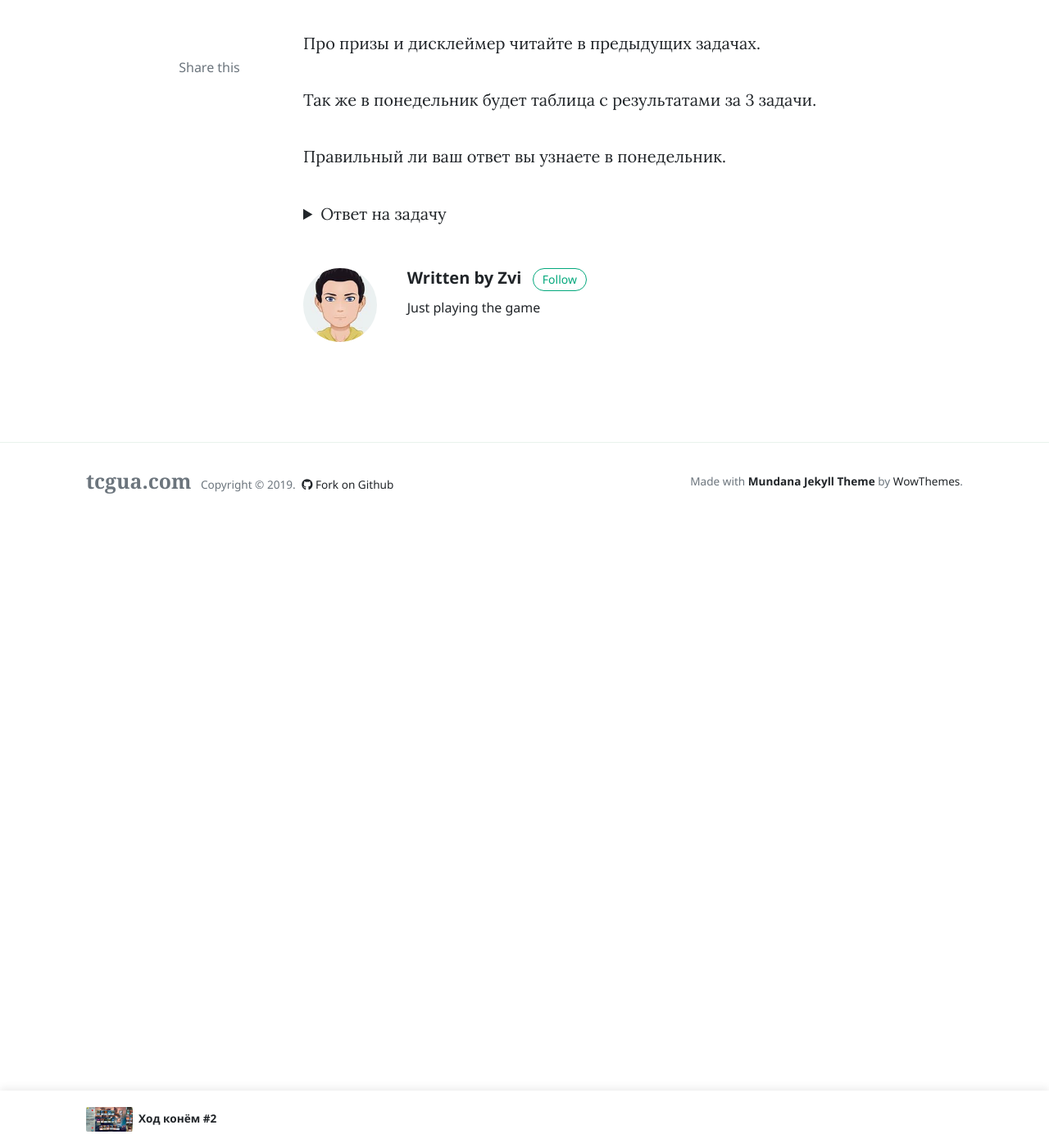
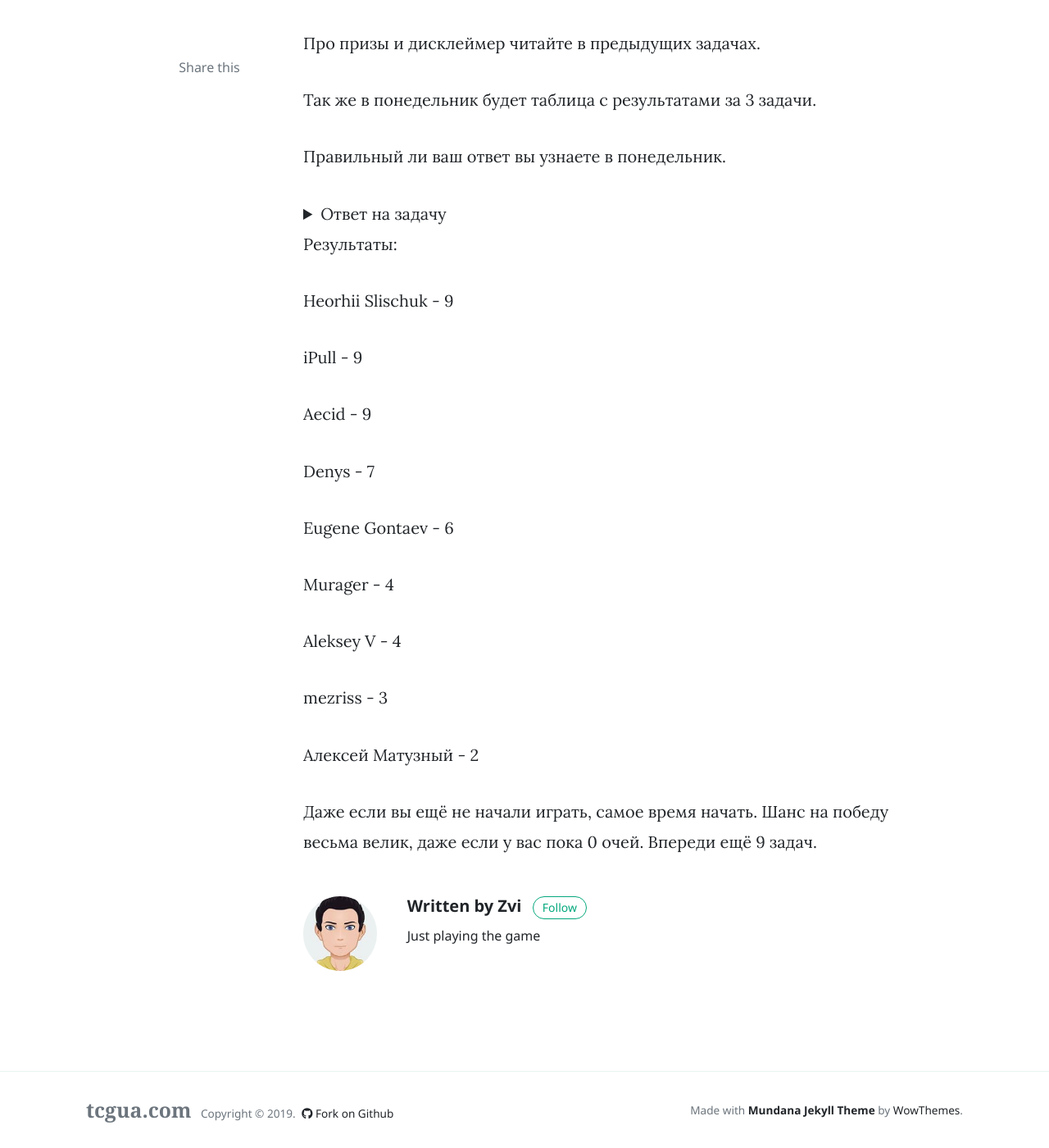
Before and after one commit to tcgua/tcgua.github.io, a Jekyll site: the page built from _posts/2019-09-27-hod-konem-3.md, in a window 1280 px wide and 1400 px high, scrolled down 1373 px. Shown: the whole window at 82% size. Built offline with Jekyll 4.4.1, drawn with Linux system fonts in a browser that asks for light colours; nearby versions of some CDN libraries; comment, search, counter and statistics services are not loaded; some of the changed lines change nothing that is shown; some of the changed text lies outside the part shown.

Commit message:
ответ

```diff
--- a/_posts/2019-09-27-hod-konem-3.md
+++ b/_posts/2019-09-27-hod-konem-3.md
@@ -27,5 +27,45 @@
 
 <details>
   <summary>Ответ на задачу</summary>
-  Самый умный что ли? :)
+  Итак, правильный ответ.
+
+  <p>1. Ставим на стол spawning bed. </p>
+  <p>2. Сакаем Ghost Quarter, целя вражеский чазм.</p>
+  <p>3. Оппонент естественно хочет найти зеленую, поворачивает две земли. Плата за арбитра - это специальное действие, оно не использут стек, но игроку нужен приоритет для его использования, так что они не могут оплатить во время разрешения абилити gq, только до этого.</p>
+  <p>3.1 Абили резолвится только после того, когда оба оппонента передали приоритетan без принятия каких либо действий. Ваш оппонент предпринял действие, которое хотя и не использует стек, но действием является, поэтому вы вновь получите приоритет до разрешения способности ghost quarter.</p>
+  <p>4. Вы блинкате за ww1 арбитра, и оппонент снова должен заплатить две маны. Новый арбитр это новый обьект, чья стоимость за поиск оплачена небыла, оппоненту надо снова оплачивать.</p>
+  <p>5. Оппонент уже не может заплатить две. и остается с одной синей, которой не хватает на контрспелл. </p>
+  <p>6. Играем пас в его кричу и бежим дисплейсером в атаку.</p>
+
+  <p>Вариант два.</p>
+  <p>3. Оппонент не платит за GQ, и просто оставляет ману на контреспелл.</p>
+  <p>4. Играем пас в кричу, оппонент контрит, иначе просто атака.</p>
+  <p>5. Играем прокачку на арбитра(или блинкаем его кричу), бежим двумя кричами в атаку - дисплейсер пробегает.</p>
+
+  <p>Итак что тут важно знать играя против модерновых таксов. Оппонент всегда может билнкнуть арбитра, это тех колоды.
+  Абилити арбитра можно оплачивать только когда у вас есть приоритет. Частая ошибка, это например сак фечки и передача приоритета. Оппонент тоже передаст приоритет и у вас уже не будет времени заплатить, фечка сфиззлится. Платите всегда заранее.</p>
+
+
 </details>
+
+Результаты:
+
+Heorhii Slischuk - 9
+
+iPull - 9
+
+Aecid - 9
+
+Denys - 7
+
+Eugene Gontaev - 6
+
+Murager - 4
+
+Aleksey V - 4
+
+mezriss - 3
+
+Алексей Матузный - 2
+
+Даже если вы ещё не начали играть, самое время начать. Шанс на победу весьма велик, даже если у вас пока 0 очей. Впереди ещё 9 задач.
```
